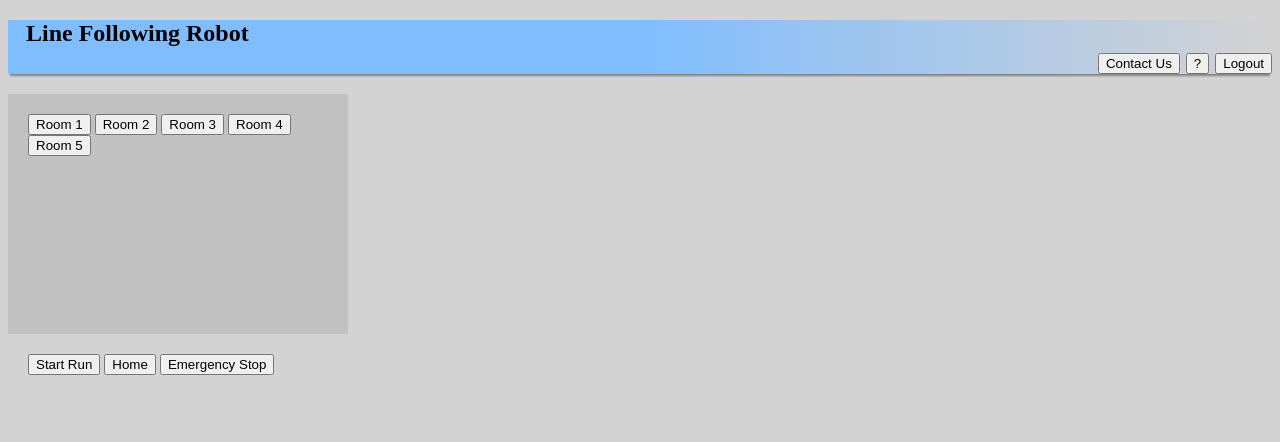
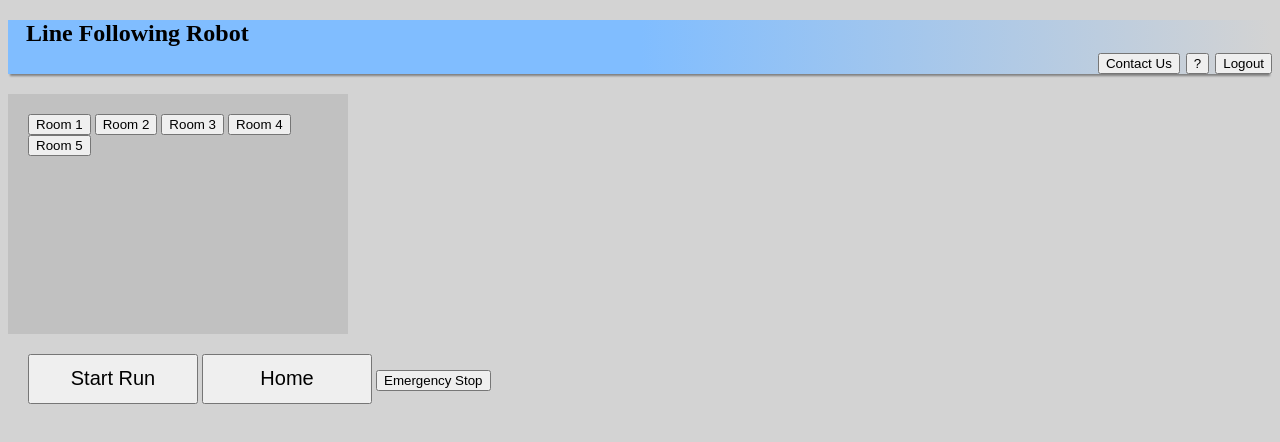
Before and after one commit to IndecisiveMagician/Line-Coordinated-Delivery-Robot, a plain HTML site: page website-prototype.html in a window 1280 px wide. Drawn offline with Linux system fonts and the light colour scheme.

Commit message:
increased button size
made the "home" and "start run" buttons bigger so they are easily seen since they are important!

```diff
--- a/website-prototype.html
+++ b/website-prototype.html
@@ -20,8 +20,8 @@
          <button type="button">Room 5</button>
     </div>
     <div class="bottom-btn-group" style="padding:20px;margin-right:20px">
-        <button class="bottom-btn">Start Run</button>
-        <button class="bottom-btn">Home</button>
+         <button class="bottom-btn" style="width:170px;height:50px; font-size: 20px;">Start Run</button>
+         <button class="bottom-btn"style="width:170px;height:50px;font-size: 20px;">Home</button>
         <button class="emer-button ribbon-outset border">Emergency Stop</button>
     </div>
 </body>
```
